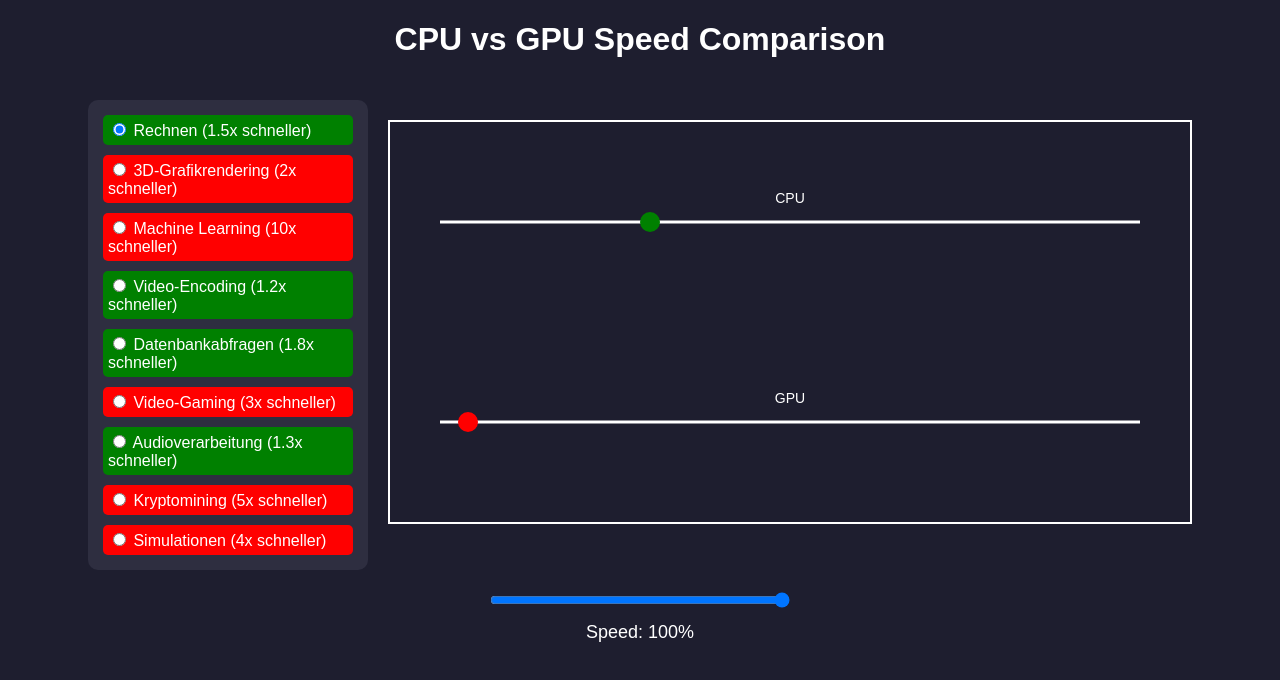
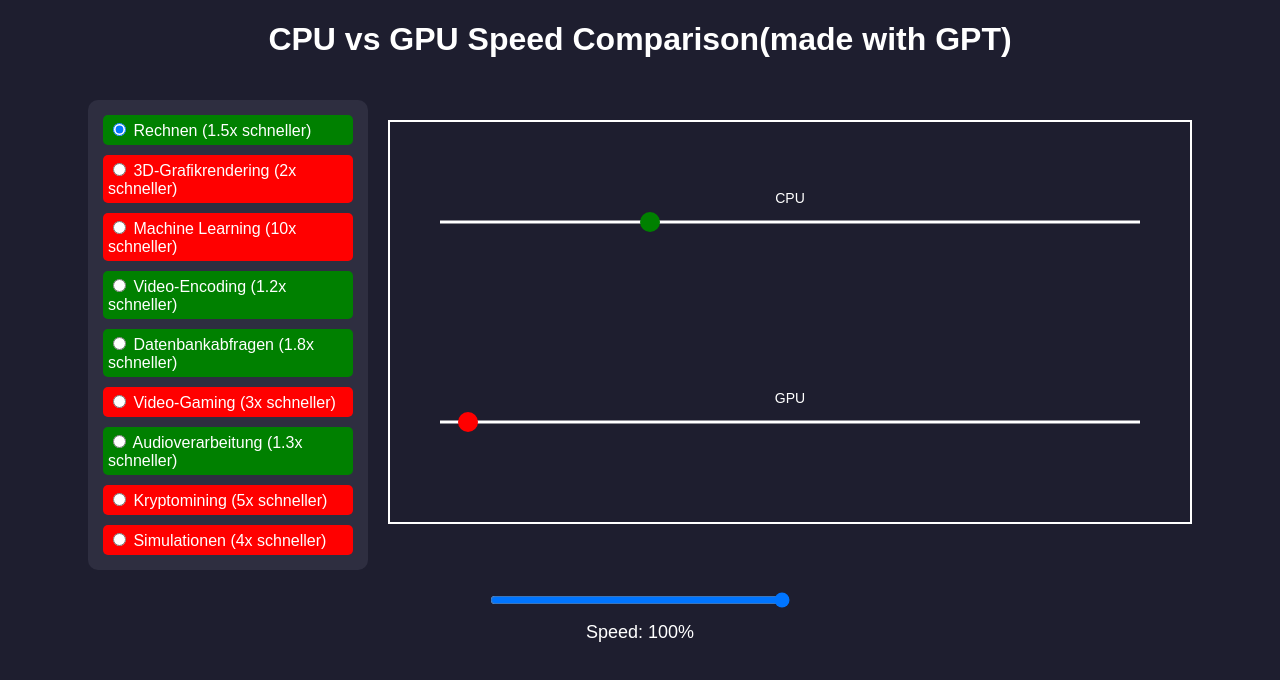
Before and after one commit to butterbombe/cpu-visual, a plain HTML site: page index.html in a window 1280 px wide. Drawn offline with Linux system fonts and the light colour scheme.

Commit message:
Update index.html

```diff
--- a/index.html
+++ b/index.html
@@ -79,7 +79,7 @@
     </style>
 </head>
 <body>
-    <h1>CPU vs GPU Speed Comparison</h1>
+    <h1>CPU vs GPU Speed Comparison(made with GPT)</h1>
     <div class="container">
         <div class="radio-menu">
             <label class="cpu-faster">
```
